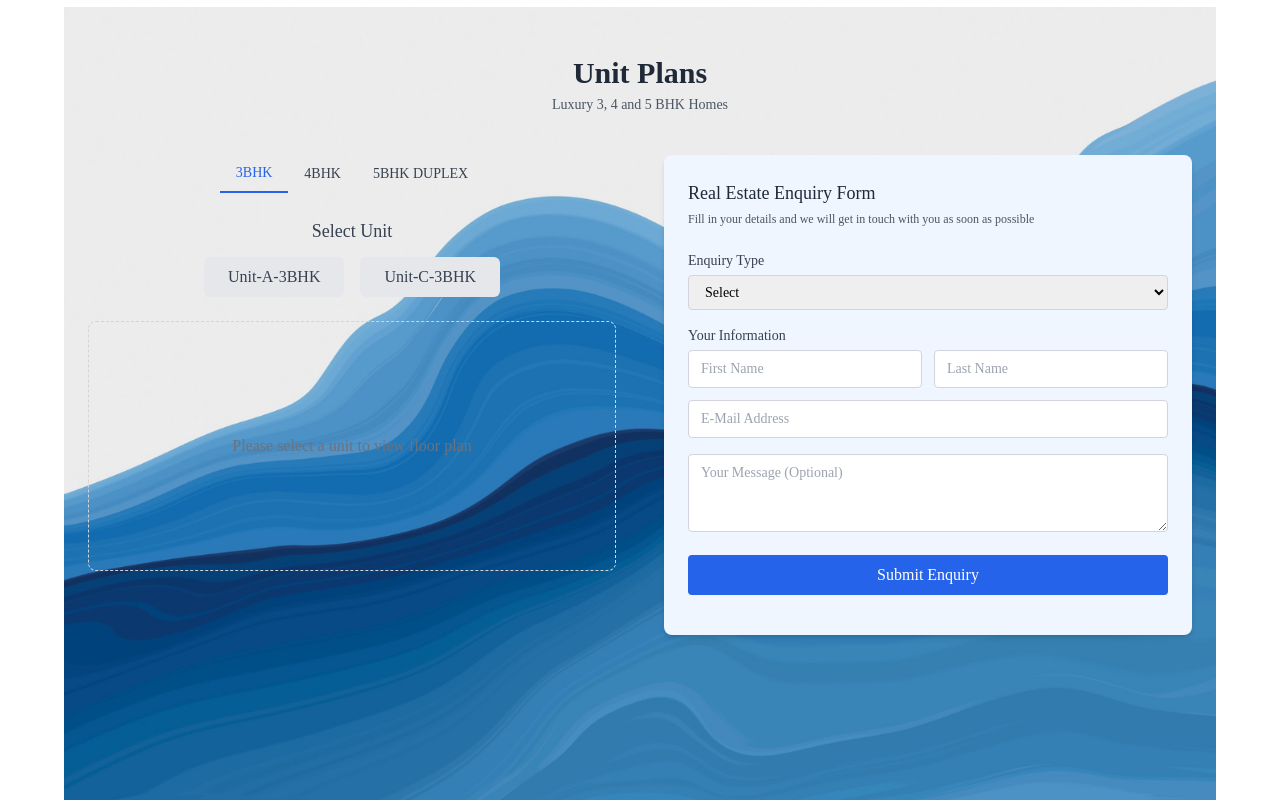
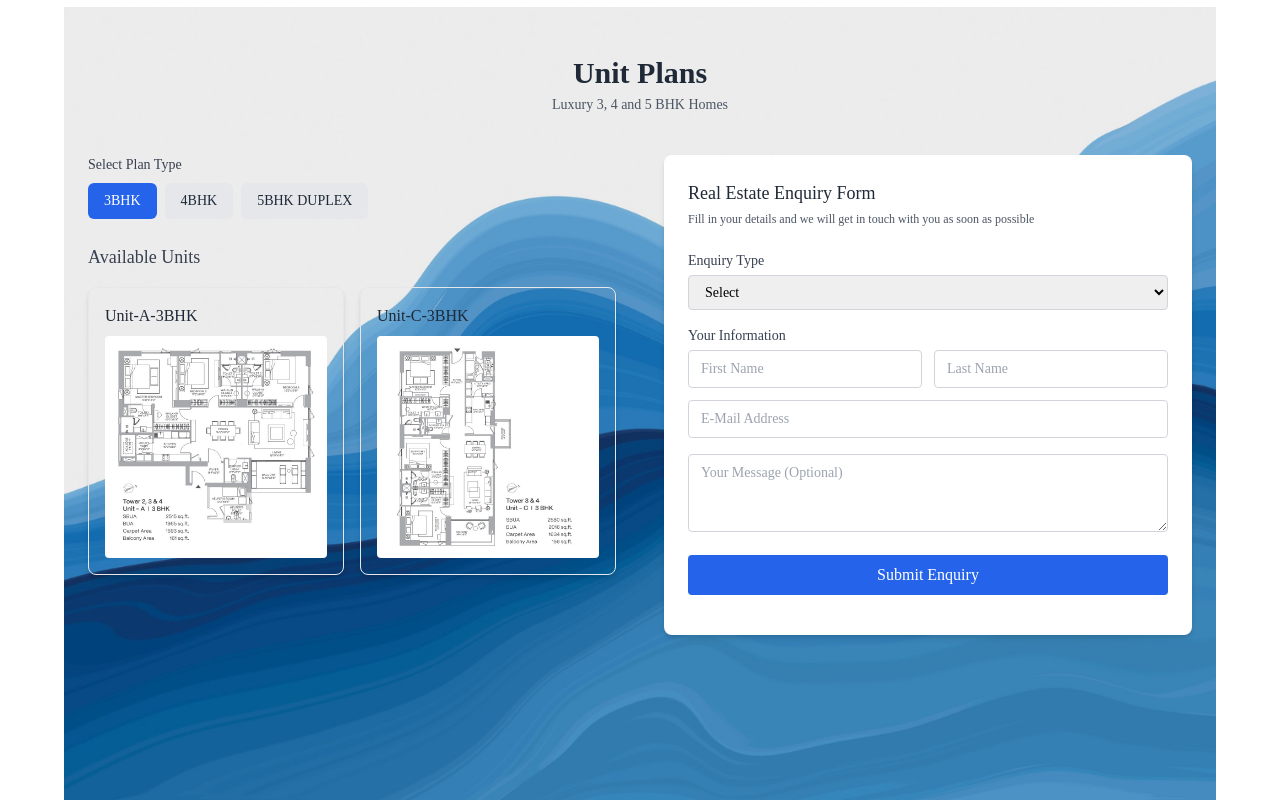
Before and after one commit to shivamjha1804/Sansara, a React (Vite) app: page / in a window 1280 px wide. Shown: the part 4240-5040 px from the top of the page. Built offline with nearby package versions, Linux system fonts and the light colour scheme; no server answers; a web font is replaced by a local one.

Commit message:
updatwed

```diff
--- a/src/components/Unitplans.jsx
+++ b/src/components/Unitplans.jsx
@@ -1,51 +1,45 @@
 import React, { useState } from "react";
 
 const Unitplans = () => {
-  const [selectedPlan, setSelectedPlan] = useState("3BHK");
-  const [selectedUnit, setSelectedUnit] = useState(null);
-  const [enquiryType, setEnquiryType] = useState("Select");
-
-  const planTypes = ["3BHK", "4BHK", "5BHK DUPLEX"];
+  const [selectedPlan, setSelectedPlan] = useState("3BHK"); // Track the selected plan
+  const [selectedUnit, setSelectedUnit] = useState(null); // Track the selected unit
 
   // Floor plan images and unit details
   const floorPlanImages = {
-    "3BHK": {
-      unit1: {
+    "3BHK": [
+      {
         name: "Unit-A-3BHK",
         image: "./unit-A-3BHK-amp.jpg",
-        size: "1450 sq.ft",
       },
-      unit2: {
+      {
         name: "Unit-C-3BHK",
         image: "./unit-C-3bhk-amp.jpg",
-        size: "1450 sq.ft",
       },
-    },
-    "4BHK": {
-      unit1: {
+    ],
+    "4BHK": [
+      {
         name: "Unit-B-4BHK",
         image: "./unit-B-4bhk-amp.jpg",
-        size: "1850 sq.ft",
       },
-      unit2: {
+      {
         name: "Unit-D-4BHK-Study",
         image: "./unit-D-4BHK-study-amp.jpg",
-        size: "2100 sq.ft",
       },
-    },
-    "5BHK DUPLEX": {
-      unit1: {
+    ],
+    "5BHK DUPLEX": [
+      {
         name: "Unit-C-5BHK-Duplex-Lower",
         image: "./unit-C-5bhk-duplex-lower-amp.jpg",
-        size: "2800 sq.ft",
       },
-      unit2: {
+      {
         name: "Unit-C-5BHK-Duplex-Upper",
         image: "./unit-C-5BHK-Duplex-Upper-amp.jpg",
-        size: "2800 sq.ft",
       },
-    },
+    ],
   };
+
+  // Get plan types from the floorPlanImages object keys
+  const planTypes = Object.keys(floorPlanImages);
 
   return (
     <div
@@ -73,15 +67,20 @@ const Unitplans = () => {
         <div className="flex flex-col lg:flex-row w-full">
           {/* Left Section - Unit Plan Content */}
           <div className="w-full lg:w-1/2 p-4 lg:p-6 lg:rounded-bl-lg">
-            {/* Plan type tabs */}
-            <div className="flex justify-center mb-6">
+            {/* Plan type selection */}
+            <div className="mb-6">
+              <label className="block text-sm font-medium mb-2 text-gray-700">
+                Select Plan Type
+              </label>
+              <div className="flex flex-wrap gap-2">
                 {planTypes.map((plan) => (
                   <button
                     key={plan}
-                  className={`px-4 py-2 text-sm focus:outline-none transition-all duration-300 ${
+                    type="button"
+                    className={`px-4 py-2 text-sm rounded-md ${
                       selectedPlan === plan
-                      ? "border-b-2 border-blue-600 text-blue-600 font-medium"
-                      : "text-gray-700 hover:text-blue-500"
+                        ? "bg-blue-600 text-white"
+                        : "bg-gray-200 text-gray-800 hover:bg-gray-300"
                     }`}
                     onClick={() => {
                       setSelectedPlan(plan);
@@ -92,72 +91,63 @@ const Unitplans = () => {
                   </button>
                 ))}
               </div>
+            </div>
 
-            {/* Unit selection */}
-            <div className="mb-6">
-              <div className="text-lg font-medium text-gray-700 mb-3 text-center">
-                Select Unit
+            {/* Display units for the selected plan */}
+            <div className="mt-6">
+              <h3 className="text-lg font-medium mb-4 text-gray-700">
+                Available Units
+              </h3>
+              <div className="grid grid-cols-1 sm:grid-cols-2 gap-4">
+                {floorPlanImages[selectedPlan].map((unit) => (
+                  <div
+                    key={unit.name}
+                    className={`p-4 rounded-lg shadow-md cursor-pointer ${
+                      selectedUnit === unit.name
+                        ? "border-2 border-blue-600"
+                        : "border border-gray-200"
+                    }`}
+                    onClick={() => setSelectedUnit(unit.name)}
+                  >
+                    <h4 className="text-md font-medium text-gray-800 mb-2">
+                      {unit.name}
+                    </h4>
+                    <div className="flex justify-center">
+                      <img
+                        src={unit.image}
+                        alt={`${unit.name} Floor Plan`}
+                        className="max-w-full h-auto rounded"
+                      />
                     </div>
-              <div className="flex flex-wrap justify-center gap-4">
-                <button
-                  className={`px-6 py-2 rounded-md transition-all duration-300 ${
-                    selectedUnit === "unit1"
-                      ? "bg-blue-600 text-white"
-                      : "bg-gray-200 text-gray-700 hover:bg-gray-300"
-                  }`}
-                  onClick={() => setSelectedUnit("unit1")}
-                >
-                  {floorPlanImages[selectedPlan].unit1.name}
-                </button>
-                <button
-                  className={`px-6 py-2 rounded-md transition-all duration-300 ${
-                    selectedUnit === "unit2"
-                      ? "bg-blue-600 text-white"
-                      : "bg-gray-200 text-gray-700 hover:bg-gray-300"
-                  }`}
-                  onClick={() => setSelectedUnit("unit2")}
-                >
-                  {floorPlanImages[selectedPlan].unit2.name}
-                </button>
+                  </div>
+                ))}
               </div>
             </div>
 
-            {/* Floor plan image and details */}
-            <div className="mt-4">
-              {selectedUnit ? (
-                <div className="p-4 rounded-lg shadow-md">
+            {/* Display selected unit details */}
+            {selectedUnit && (
+              <div className="mt-6 p-4 rounded-lg shadow-md">
                 <h3 className="text-lg font-medium mb-3 text-blue-600 text-center">
-                    {floorPlanImages[selectedPlan][selectedUnit].name}
+                  {selectedUnit}
                 </h3>
                 <div className="flex justify-center">
                   <img
-                      src={floorPlanImages[selectedPlan][selectedUnit].image}
-                      alt={`${floorPlanImages[selectedPlan][selectedUnit].name} Floor Plan`}
+                    src={
+                      floorPlanImages[selectedPlan].find(
+                        (unit) => unit.name === selectedUnit
+                      )?.image
+                    }
+                    alt={`${selectedUnit} Floor Plan`}
                     className="max-w-full h-auto border border-gray-200 rounded"
                   />
                 </div>
-                  <div className="mt-4 flex justify-between items-center">
-                    <button className="px-4 py-2 bg-blue-600 text-white text-sm rounded hover:bg-blue-700 transition-colors">
-                      Download Plan
-                    </button>
-                    <div className="text-sm text-gray-600 font-medium">
-                      Size: {floorPlanImages[selectedPlan][selectedUnit].size}
-                    </div>
-                  </div>
-                </div>
-              ) : (
-                <div className="p-8 rounded-lg border border-dashed border-gray-300 flex items-center justify-center min-h-[250px]">
-                  <p className="text-gray-500">
-                    Please select a unit to view floor plan
-                  </p>
               </div>
             )}
-            </div>
           </div>
 
           {/* Right Section - Only Enquiry Form */}
           <div className="w-full lg:w-1/2 p-4 lg:p-6 rounded-b-lg lg:rounded-br-lg lg:rounded-bl-none">
-            <div className="bg-blue-50 p-6 shadow-md rounded-lg h-full">
+            <div className="bg-white p-6 shadow-md rounded-lg h-full">
               <h3 className="text-lg font-medium mb-1 text-gray-800">
                 Real Estate Enquiry Form
               </h3>
@@ -171,11 +161,7 @@ const Unitplans = () => {
                   <label className="block text-sm font-medium mb-1 text-gray-700">
                     Enquiry Type
                   </label>
-                  <select
-                    className="w-full border border-gray-300 rounded px-3 py-2 text-sm focus:ring-2 focus:ring-blue-500 focus:border-transparent"
-                    value={enquiryType}
-                    onChange={(e) => setEnquiryType(e.target.value)}
-                  >
+                  <select className="w-full border border-gray-300 rounded px-3 py-2 text-sm focus:ring-2 focus:ring-blue-500 focus:border-transparent">
                     <option>Select</option>
                     <option>Sales</option>
                     <option>Rental</option>
```
Lines whose indentation alone changed are shown as unchanged.
